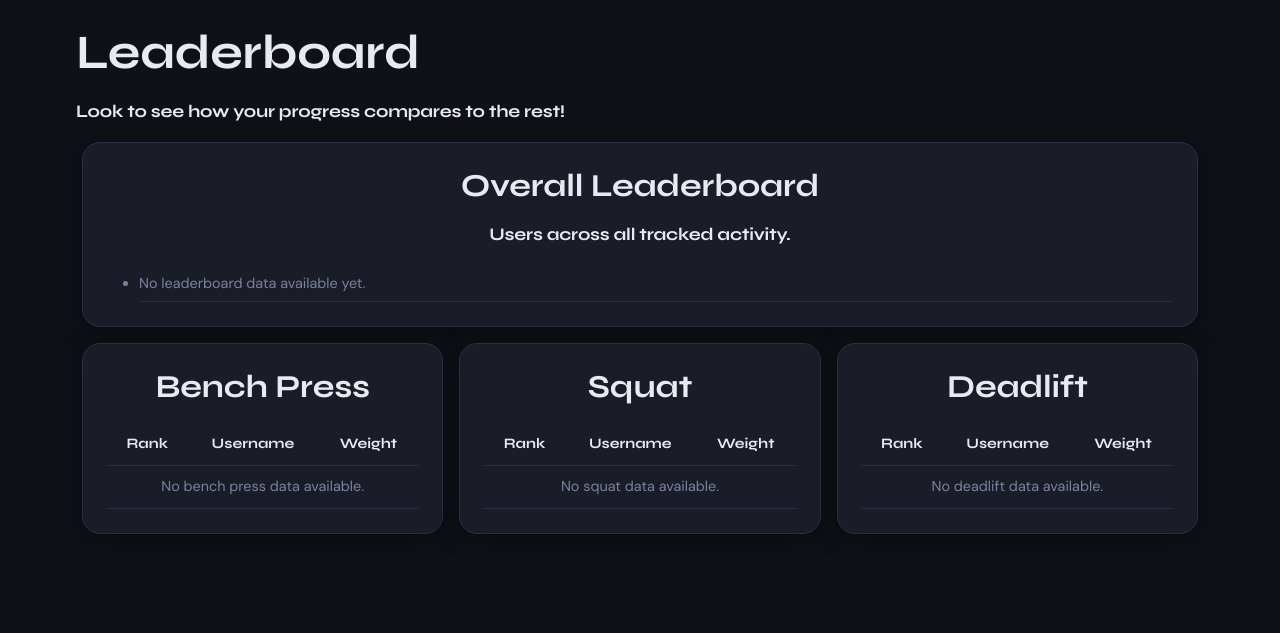
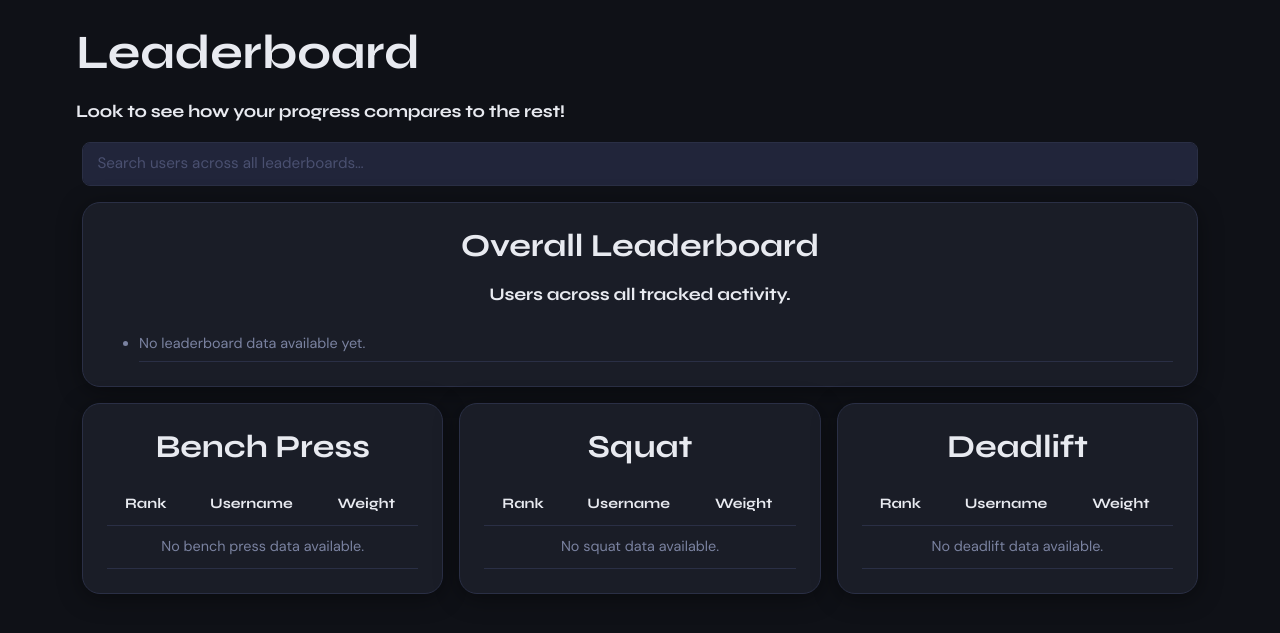
Before and after one commit to Noah4649/CITS3403GroupProject, a Flask app: template app/templates/leaderboard-page.html in a window 1280 px wide. Shown: the part 60-693 px from the top of the page. Run offline with Flask 3, Linux system fonts and the light colour scheme; the template is opened without the code that fills it, so the values that code supplies are empty; the visitor is signed in with stand-in values (Sample User, id 1); some libraries are stand-ins or nearby versions.

Commit message:
add search and sortable headers to leaderboard

```diff
--- a/app/templates/leaderboard-page.html
+++ b/app/templates/leaderboard-page.html
@@ -4,7 +4,7 @@
 
 {% block content %}
 
-<div class="leaderboard-page">
+<div class="leaderboard-page" data-current-username="{{ current_user.username|lower }}">
 
     <section class="leaderboard-header">
         <div class="container-fluid">
@@ -15,6 +15,14 @@
 
     <div class="container">
 
+        <!-- Search bar -->
+        <section class="mb-3">
+            <label for="leaderboard-filter" class="visually-hidden">Search users</label>
+            <input type="text" id="leaderboard-filter" class="form-control"
+                   placeholder="Search users across all leaderboards…"
+                   aria-label="Search users across all leaderboards">
+        </section>
+
         <!-- Overall leaderboard -->
         <section class="mb-3">
             <div class="card app-card">
@@ -23,15 +31,18 @@
                     <p class="section-title text-center">Users across all tracked activity.</p>
 
                     <div class="leaderboard-list-scroll">
-                        <ul class="cal-list mb-0">
+                        <ul class="cal-list mb-0" id="overall-leaderboard">
                             {% if overall_leaderboard %}
                                 {% for user in overall_leaderboard %}
-                                    <li>{{ loop.index }}. {{ user.username }}</li>
+                                    <li data-username="{{ user.username|lower }}">{{ loop.index }}. {{ user.username }}</li>
                                 {% endfor %}
                             {% else %}
-                                <li>No leaderboard data available yet.</li>
+                                <li class="leaderboard-empty">No leaderboard data available yet.</li>
                             {% endif %}
                         </ul>
+                        <p class="leaderboard-no-results text-muted text-center mb-0 mt-2" hidden>
+                            No matching users.
+                        </p>
                     </div>
                 </div>
             </div>
@@ -46,28 +57,33 @@
                         <div class="card-body">
                             <h3 class="section-title section-title-lg text-center">Bench Press</h3>
                             <div class="table-responsive leaderboard-table-scroll">
-                                <table class="table text-center custom-table mb-0">
+                                <table class="table text-center custom-table mb-0 js-sortable-leaderboard">
                                     <thead>
                                         <tr>
-                                            <th>Rank</th>
-                                            <th>Username</th>
-                                            <th>Weight</th>
+                                            <th class="js-sort" data-sort-key="rank" data-sort-type="number" role="button">Rank</th>
+                                            <th class="js-sort" data-sort-key="username" data-sort-type="string" role="button">Username</th>
+                                            <th class="js-sort" data-sort-key="weight" data-sort-type="number" role="button">Weight</th>
                                         </tr>
                                     </thead>
                                     <tbody>
                                         {% if bench_leaderboard %}
                                             {% for entry in bench_leaderboard %}
-                                                <tr>
-                                                    <td>{{ loop.index }}</td>
+                                                <tr data-username="{{ entry.username|lower }}"
+                                                    data-rank="{{ loop.index }}"
+                                                    data-weight="{{ entry.weight_kg or 0 }}">
+                                                    <td class="js-rank">{{ loop.index }}</td>
                                                     <td>{{ entry.username }}</td>
                                                     <td>{{ entry.weight_kg }} kg</td>
                                                 </tr>
                                             {% endfor %}
                                         {% else %}
-                                            <tr>
+                                            <tr class="leaderboard-empty-row">
                                                 <td colspan="3">No bench press data available.</td>
                                             </tr>
                                         {% endif %}
+                                        <tr class="leaderboard-no-results-row" hidden>
+                                            <td colspan="3" class="text-muted">No matching users.</td>
+                                        </tr>
                                     </tbody>
                                 </table>
                             </div>
@@ -80,28 +96,33 @@
                         <div class="card-body">
                             <h3 class="section-title section-title-lg text-center">Squat</h3>
                             <div class="table-responsive leaderboard-table-scroll">
-                                <table class="table text-center custom-table mb-0">
+                                <table class="table text-center custom-table mb-0 js-sortable-leaderboard">
                                     <thead>
                                         <tr>
-                                            <th>Rank</th>
-                                            <th>Username</th>
-                                            <th>Weight</th>
+                                            <th class="js-sort" data-sort-key="rank" data-sort-type="number" role="button">Rank</th>
+                                            <th class="js-sort" data-sort-key="username" data-sort-type="string" role="button">Username</th>
+                                            <th class="js-sort" data-sort-key="weight" data-sort-type="number" role="button">Weight</th>
                                         </tr>
                                     </thead>
                                     <tbody>
                                         {% if squat_leaderboard %}
                                             {% for entry in squat_leaderboard %}
-                                                <tr>
-                                                    <td>{{ loop.index }}</td>
+                                                <tr data-username="{{ entry.username|lower }}"
+                                                    data-rank="{{ loop.index }}"
+                                                    data-weight="{{ entry.weight_kg or 0 }}">
+                                                    <td class="js-rank">{{ loop.index }}</td>
                                                     <td>{{ entry.username }}</td>
                                                     <td>{{ entry.weight_kg }} kg</td>
                                                 </tr>
                                             {% endfor %}
                                         {% else %}
-                                            <tr>
+                                            <tr class="leaderboard-empty-row">
                                                 <td colspan="3">No squat data available.</td>
                                             </tr>
                                         {% endif %}
+                                        <tr class="leaderboard-no-results-row" hidden>
+                                            <td colspan="3" class="text-muted">No matching users.</td>
+                                        </tr>
                                     </tbody>
                                 </table>
                             </div>
@@ -114,28 +135,33 @@
                         <div class="card-body">
                             <h3 class="section-title section-title-lg text-center">Deadlift</h3>
                             <div class="table-responsive leaderboard-table-scroll">
-                                <table class="table text-center custom-table mb-0">
+                                <table class="table text-center custom-table mb-0 js-sortable-leaderboard">
                                     <thead>
                                         <tr>
-                                            <th>Rank</th>
-                                            <th>Username</th>
-                                            <th>Weight</th>
+                                            <th class="js-sort" data-sort-key="rank" data-sort-type="number" role="button">Rank</th>
+                                            <th class="js-sort" data-sort-key="username" data-sort-type="string" role="button">Username</th>
+                                            <th class="js-sort" data-sort-key="weight" data-sort-type="number" role="button">Weight</th>
                                         </tr>
                                     </thead>
                                     <tbody>
                                         {% if deadlift_leaderboard %}
                                             {% for entry in deadlift_leaderboard %}
-                                                <tr>
-                                                    <td>{{ loop.index }}</td>
+                                                <tr data-username="{{ entry.username|lower }}"
+                                                    data-rank="{{ loop.index }}"
+                                                    data-weight="{{ entry.weight_kg or 0 }}">
+                                                    <td class="js-rank">{{ loop.index }}</td>
                                                     <td>{{ entry.username }}</td>
                                                     <td>{{ entry.weight_kg }} kg</td>
                                                 </tr>
                                             {% endfor %}
                                         {% else %}
-                                            <tr>
+                                            <tr class="leaderboard-empty-row">
                                                 <td colspan="3">No deadlift data available.</td>
                                             </tr>
                                         {% endif %}
+                                        <tr class="leaderboard-no-results-row" hidden>
+                                            <td colspan="3" class="text-muted">No matching users.</td>
+                                        </tr>
                                     </tbody>
                                 </table>
                             </div>
@@ -151,3 +177,29 @@
 </div>
 
 {% endblock %}
+
+{% block extra_styles %}
+<style>
+    .js-sort {
+        cursor: pointer;
+        user-select: none;
+        white-space: nowrap;
+    }
+    .js-sort::after {
+        content: ' ';
+        opacity: 0.4;
+        margin-left: 0.25rem;
+    }
+    .js-sort.sort-asc::after  { content: '▲'; opacity: 1; }
+    .js-sort.sort-desc::after { content: '▼'; opacity: 1; }
+
+    .is-current-user {
+        font-weight: 700;
+        background-color: var(--color-primary-glow, rgba(13, 110, 253, 0.12));
+    }
+</style>
+{% endblock %}
+
+{% block extra_scripts %}
+<script src="{{ url_for('static', filename='js/leaderboard.js') }}"></script>
+{% endblock %}
```
